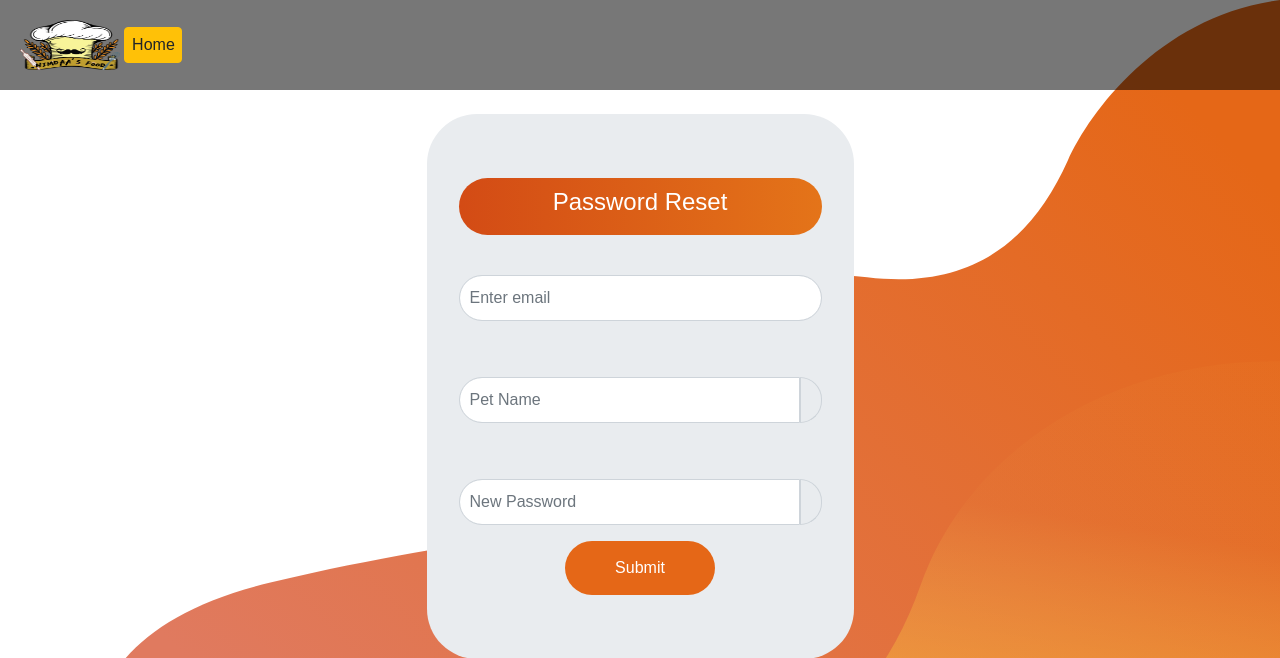
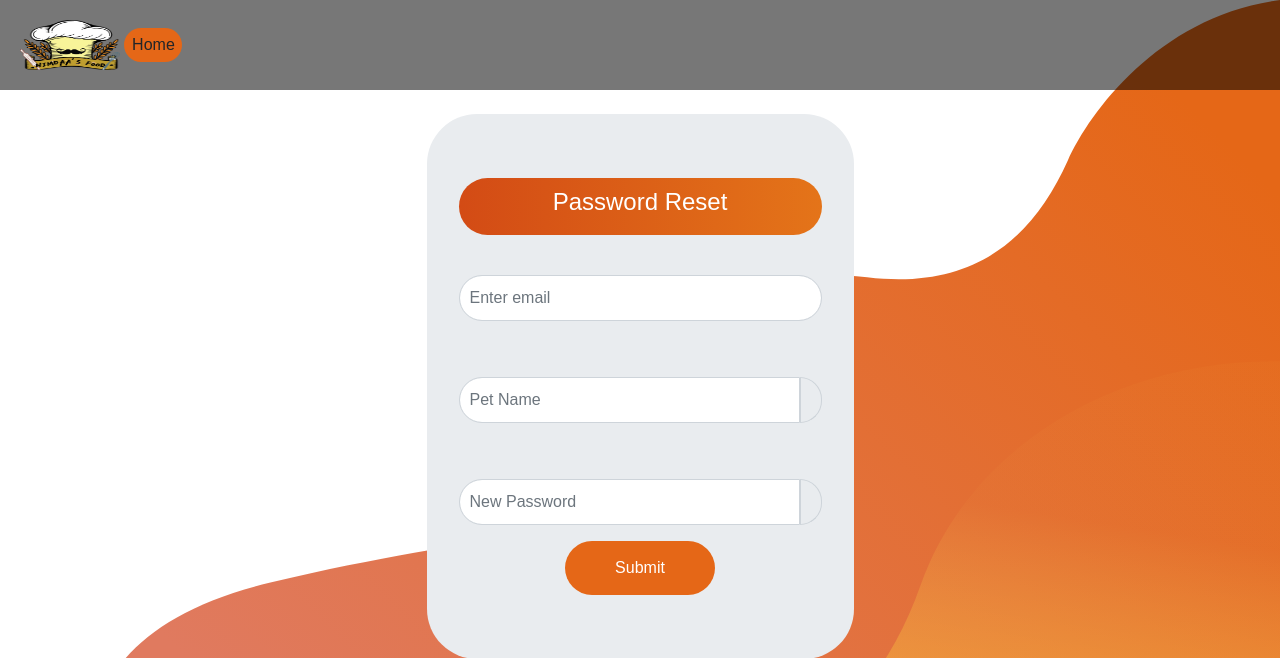
Before and after one commit to Pradeepkaliyawansha/food-Odering-web-PHP-Project, a PHP site: page /login_signin/passwordreset.php in a window 1280 px wide. Shown: the top 658 px of the page. Run offline with PHP 8.4, Linux system fonts and the light colour scheme.

Commit message:
password reset home button updated

```diff
--- a/login_signin/passwordreset.php
+++ b/login_signin/passwordreset.php
@@ -69,7 +69,7 @@ function passwordReset(){
 <body>
     <div style="background:rgba(0, 0, 0, 0.534);padding: 20px;" class="header">
         <a href="../index.php"><img width="100px" height="50px" src="images/logo.png" alt="ninda"></a>
-        <a href="../index.php" id="signin-submit" style="padding:5px;width: 58px" class="btn btn-warning">Home</a>
+        <a href="../index.php" id="login-submit" style="padding:5px;width: 58px" class="btn btn-warning">Home</a>
     </div>
    <div class="container-fluid">
      <div class="row">
```
